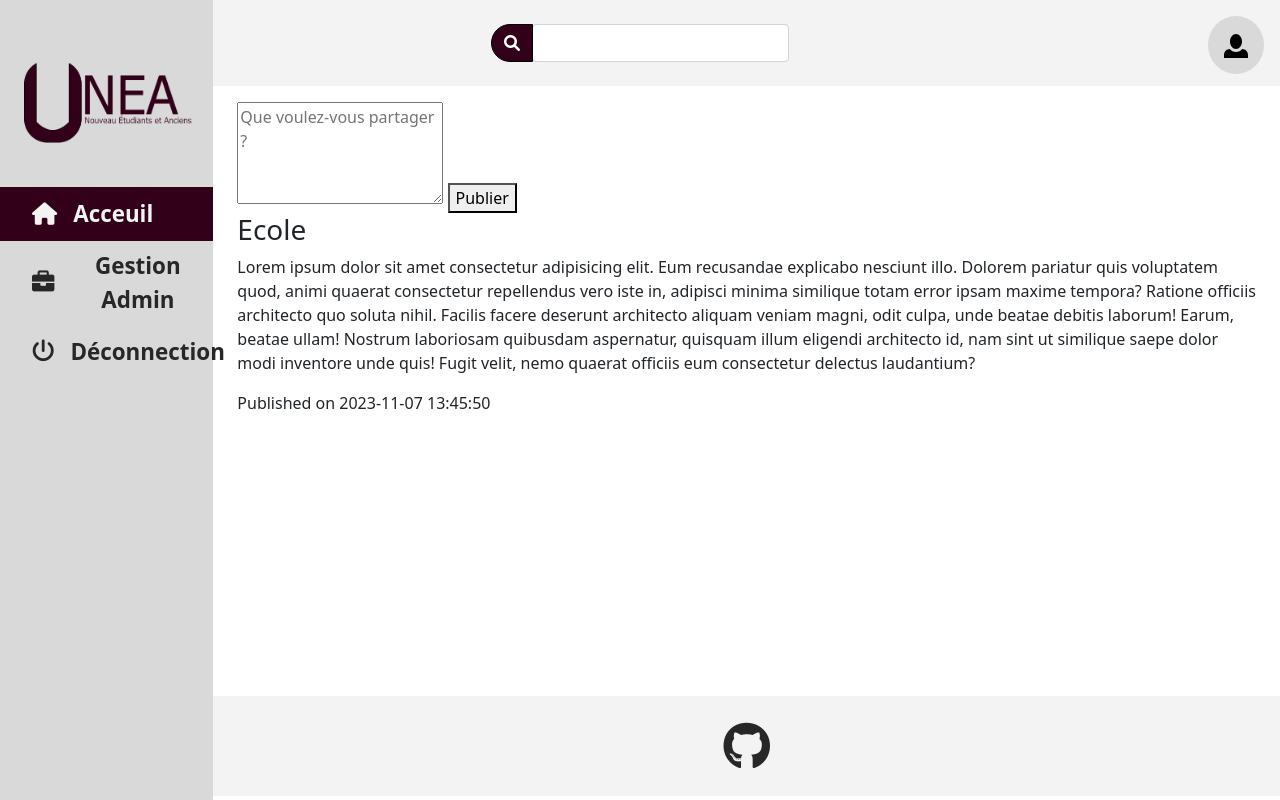
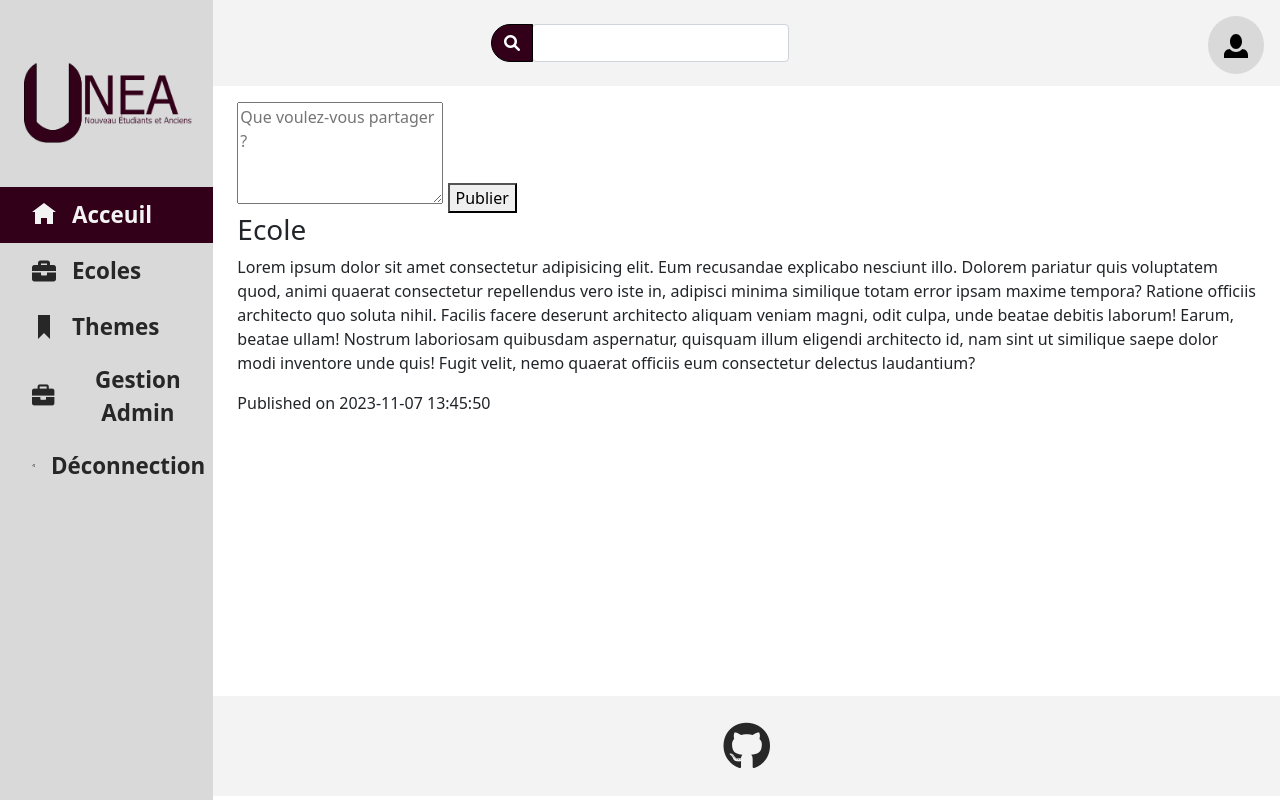
Before and after one commit to Miner-code/MIT-G4, a PHP site: page /home.php in a window 1280 px wide. Run offline with PHP 8.4, Linux system fonts and the light colour scheme; a user stored in the database is signed in; data comes from the database, SQL or seed files in the repository.

Commit message:
new svg nav

```diff
--- a/assets/css/main.css
+++ b/assets/css/main.css
@@ -61,6 +61,14 @@
 .nav-link.active {
   color: var(--grey-light) !important;
   background-color: var(--primary-color) !important;
+}
+
+.fill-grey-dark svg {
+    fill: var(--grey-dark);
+}
+
+.fill-grey-light svg {
+    fill: var(--grey-light);
 }
 
 /* HEADER */
@@ -153,13 +161,14 @@
         margin-right: calc(5em + 16.667vw);
     }
 }
+
 .rounded-textarea {
     border: 1px solid #ccc;
     border-radius: 10px;
     margin-top: 20px;
     padding: 10px;
     outline: none;
-    }
+}
 
 .rounded-textarea textarea {
     width: 100%;
@@ -202,3 +211,22 @@
         margin-right: 10em;
     }
 }
+
+.mx-card-home {
+    margin-left: 5em;
+    margin-right: 5em;
+}
+
+@media (min-width: 768px) {
+    .mx-adapt {
+        margin-left: 5em;
+        margin-right: calc(5em + 25vw);
+    }
+}
+
+@media (min-width: 1200px) {
+    .mx-adapt {
+        margin-left: 5em;
+        margin-right: calc(5em + 16.667vw);
+    }
+}
--- a/include/footer.php
+++ b/include/footer.php
@@ -10,13 +10,10 @@
 // * Gestion nav-link active
 var current = window.location;
 var listLink = document.querySelectorAll('.nav-item a');
-var listIcon = document.querySelectorAll('.nav-item a div');
 var listSpan = document.querySelectorAll('.nav-item a span');
-console.log(listLink);
 for (i = 0; i < listLink.length; i++){
     if(listLink[i].href == current){
-        listLink[i].className = "nav-link d-flex align-items-center active";
-        listIcon[i].className = "grey-light";
+        listLink[i].className = "nav-link d-flex align-items-center fill-grey-light active";
         listSpan[i].className = "grey-light";
     }
 }
--- a/include/nav.php
+++ b/include/nav.php
@@ -11,7 +11,22 @@
 			    	<b class="collapse navbar-collapse order-last w-100 links-size" id="nav">
 			      	<ul class="navbar-nav flex-column w-100">
 						<li class="nav-item">
-							<a href="home.php" class="nav-link d-flex align-items-center"><div class="grey-dark"><i class="fa-solid fa-house ms-4 mt-2 me-3 mb-2"></i></div><span class="grey-dark">Acceuil</span></a>
+							<a href="home.php" class="nav-link d-flex align-items-center fill-grey-dark">
+								<svg class="ms-4 mt-2 me-3 mb-2" height="24" viewBox="0 0 8 8" width="24" xmlns="http://www.w3.org/2000/svg"><path d="m4 0-4 3h1v4h2v-2h2v2h2v-4.03l1 .03-4-3z"/></svg>
+								<span class="grey-dark">Acceuil</span>
+							</a>
+						</li>
+						<li class="nav-item">
+							<a href="ecoles.php" class="nav-link d-flex align-items-center fill-grey-dark">
+								<svg class="ms-4 mt-2 me-3 mb-2" height="24" width="24" viewBox="0 0 512 512" xmlns="http://www.w3.org/2000/svg"><path d="m320 336c0 8.84-7.16 16-16 16h-96c-8.84 0-16-7.16-16-16v-48h-192v144c0 25.6 22.4 48 48 48h416c25.6 0 48-22.4 48-48v-144h-192zm144-208h-80v-48c0-25.6-22.4-48-48-48h-160c-25.6 0-48 22.4-48 48v48h-80c-25.6 0-48 22.4-48 48v80h512v-80c0-25.6-22.4-48-48-48zm-144 0h-128v-32h128z"/></svg>
+								<span class="grey-dark">Ecoles</span>
+							</a>
+						</li>
+						<li class="nav-item">
+							<a href="themes.php" class="nav-link d-flex align-items-center fill-grey-dark">
+								<svg class="ms-4 mt-2 me-3 mb-2" height="24" viewBox="0 0 8 8" width="24" xmlns="http://www.w3.org/2000/svg"><path d="m0 0v8l2-2 2 2v-8z" transform="translate(2)"/></svg>
+								<span class="grey-dark">Themes</span>
+							</a>
 						</li>
 <?php
 // * If role_user === admin
@@ -26,7 +41,10 @@ if (isset($_SESSION['role_user'])) {
 }
 ?>
 						<li class="nav-item">
-							<a href="logout.php" class="nav-link d-flex align-items-center"><div class="grey-dark"><i class="fa-solid fa-power-off ms-4 mt-2 me-3 mb-2"></i></div><span class="grey-dark">Déconnection</span></a>
+							<a href="logout.php" class="nav-link d-flex align-items-center fill-grey-dark">
+								<svg class="ms-4 mt-2 me-3 mb-2" height="24" viewBox="0 0 8 8" width="24" xmlns="http://www.w3.org/2000/svg"><path d="m3 0v1h4v5h-4v1h5v-7zm-1 2-2 1.5 2 1.5v-1h4v-1h-4z"/></svg>
+								<span class="grey-dark">Déconnection</span>
+							</a>
 						</li>
 			      	</ul>
 			    	</b>
```
